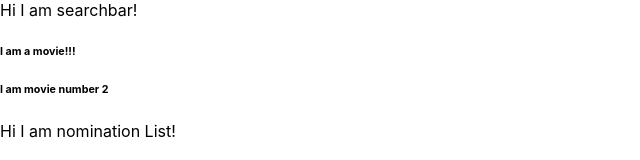
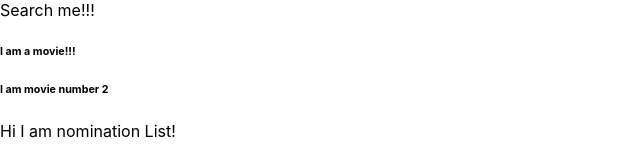
Before and after one commit to Dhrubot/the-shoppies, a React (Create React App) app: page / in a window 1280 px wide. Shown: the top 160 px of the page, without its empty margins (0-640 px from the left). Built offline with nearby package versions, Linux system fonts and the light colour scheme.

Commit message:
added another state to keep track of the query of the searchbar the query will be set by the searchbar component

```diff
--- a/src/App.js
+++ b/src/App.js
@@ -6,10 +6,11 @@ import NominationList from './components/NominationList'
 const App = () => {
 
   const [movies, setMovies] = useState(["I am a movie!!!", "I am movie number 2"])
+  const [searchQuery, setQuery] = useState('Search me!!!')
 
   return (
     <div>
-      <SearchBar />
+      <SearchBar query={searchQuery} />
       <MovieList movies={movies}/>
       <NominationList />
     </div>
--- a/src/components/MovieList.js
+++ b/src/components/MovieList.js
@@ -3,7 +3,7 @@ import React from 'react'
 const MovieList = ({ movies }) => {
     return (
         <div>
-            {movies.map((m, idx) => <h6>{m}</h6>)}
+            {movies.map((m, idx) => <h6 key={idx}> { m } </h6>)}
         </div>
     )
 }
--- a/src/components/SearchBar.js
+++ b/src/components/SearchBar.js
@@ -1,9 +1,9 @@
 import React from 'react'
 
-const SearchBar = () => {
+const SearchBar = ({ query }) => {
     return (
         <div>
-            Hi I am searchbar!
+            { query }
         </div>
     )
 }
```
Also changed, not shown: 1 other file (tests, documents, lock files or other folders).
